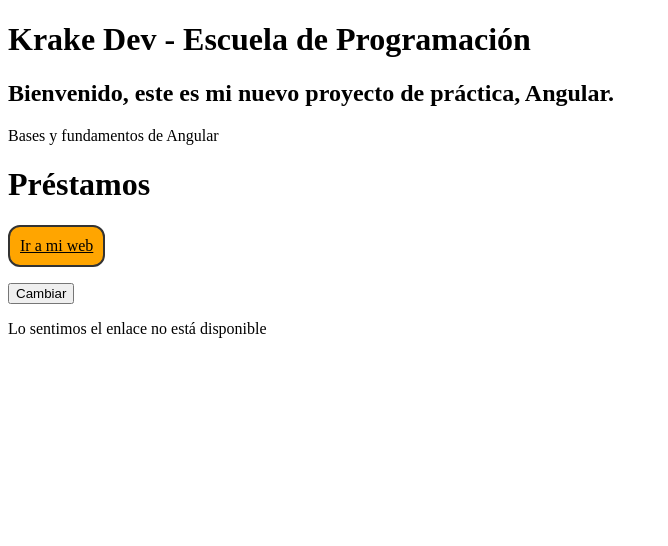
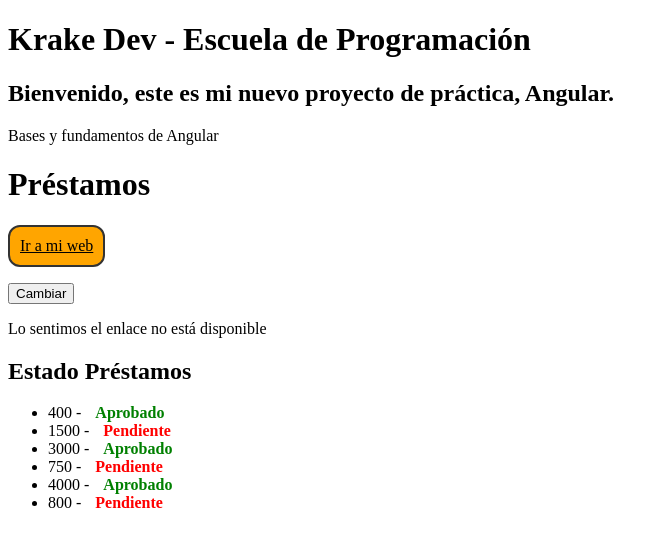
Before and after one commit to AndersonMP/practica-angular, an Angular app: page / in a window 1280 px wide. Shown: the top 546 px of the page, without its empty margins (0-668 px from the left). Built offline with nearby package versions, Linux system fonts and the light colour scheme.

Commit message:
Angular plantilla @for

```diff
--- a/src/app/app.html
+++ b/src/app/app.html
@@ -5,5 +5,4 @@
 <!-- <mi-producto></mi-producto> -->
 <!-- <mi-perfil></mi-perfil> -->
 <!-- <app-usuario></app-usuario> -->
-
 <app-prestamos></app-prestamos>
--- a/src/app/app.ts
+++ b/src/app/app.ts
@@ -7,7 +7,7 @@ import { Prestamos } from './prestamos/prestamos';
 
 @Component({
   selector: 'app-root',
-  // imports: [Producto, MiPerfil, Usuario],
+  // imports: [Producto, MiPerfil, Usuario, Prestamos],
   imports: [Prestamos],
   templateUrl: './app.html',
   styleUrl: './app.css'
--- a/src/app/prestamos/prestamos.css
+++ b/src/app/prestamos/prestamos.css
@@ -25,3 +25,15 @@ a {
   padding: 10px;
   display: inline-block;
 }
+
+.aprobado {
+  color: green;
+  padding: 10px;
+  font-weight: bold;
+}
+
+.pendiente {
+  color: red;
+  padding: 10px;
+  font-weight: bold;
+}
--- a/src/app/prestamos/prestamos.html
+++ b/src/app/prestamos/prestamos.html
@@ -1,10 +1,7 @@
 <h1>Préstamos</h1>
 
 <p>
-  <a [href]="web"
-     [class.activo]="redirigir"
-     [ngClass]="redirigir ? 'grande' : 'pequeno'"
-     target="_blank">
+  <a [href]="web" [class.activo]="redirigir" [ngClass]="redirigir ? 'grande' : 'pequeno'" target="_blank">
     Ir a mi web
   </a>
 </p>
@@ -16,3 +13,19 @@
 } @else {
 <p>Lo sentimos el enlace no está disponible</p>
 }
+
+<h2>Estado Préstamos</h2>
+
+<ul>
+  @for (prestamo of prestamosList; track $index) {
+  <li>
+    {{prestamo.monto}} -
+    <span [ngClass]="{
+            'aprobado': prestamo.estado === 'Aprobado',
+            'pendiente': prestamo.estado === 'Pendiente'
+      }">
+      {{prestamo.estado}}
+    </span>
+  </li>
+  }
+</ul>
--- a/src/app/prestamos/prestamos.ts
+++ b/src/app/prestamos/prestamos.ts
@@ -10,7 +10,18 @@ import { CommonModule} from "@angular/common";
 })
 export class Prestamos {
   web= "https://mercadolibre.com";
+
   redirigir = false;
+
+  prestamosList = [
+    {id: 1, monto: 400, estado: 'Aprobado'},
+    {id: 2, monto: 1500, estado: 'Pendiente'},
+    {id: 3, monto: 3000, estado: 'Aprobado'},
+    {id: 4, monto: 750, estado: 'Pendiente'},
+    {id: 5, monto: 4000, estado: 'Aprobado'},
+    {id: 6, monto: 800, estado: 'Pendiente'},
+
+  ]
 
   cambiarRedirigir(){
     this.redirigir = !this.redirigir;
```
Also changed, not shown: src/app/usuario/usuario.html (+17 -5 lines), src/app/usuario/usuario.ts (+11 -0 lines).
